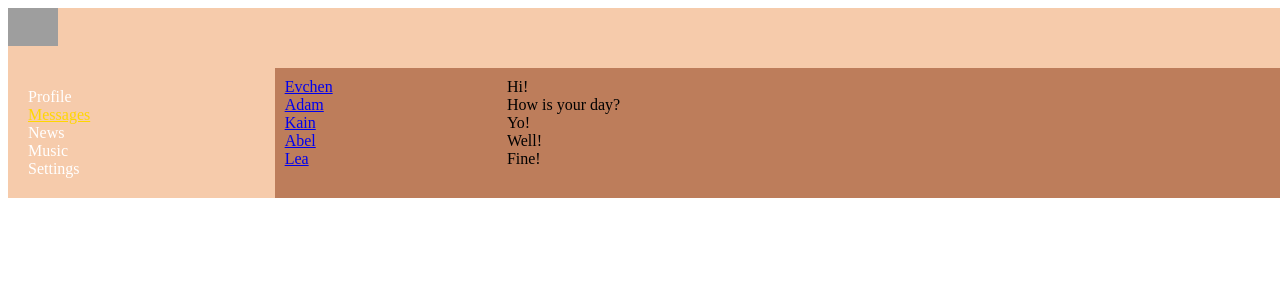
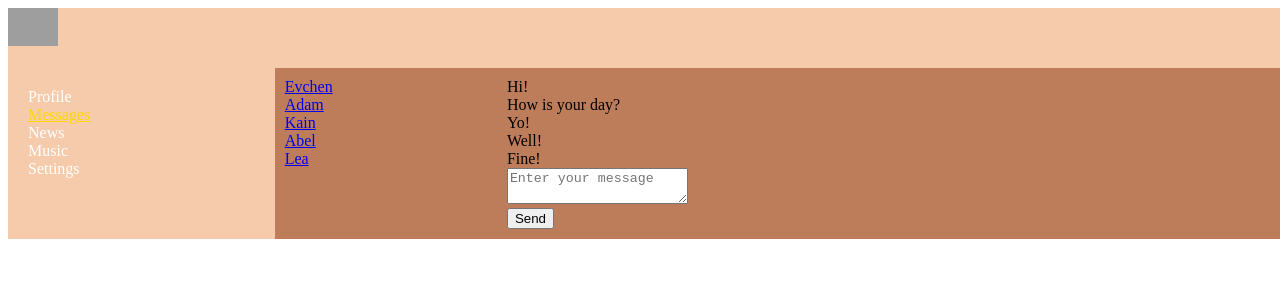
Before and after one commit to e-nie/samurai-way-eva, a React (Create React App) app: page /dialogs in a window 1280 px wide. Shown: the top 300 px of the page. Built offline with nearby package versions, Linux system fonts and the light colour scheme; grey boxes are pictures that could not be loaded.

Commit message:
add message to message page

```diff
--- a/src/App.js
+++ b/src/App.js
@@ -7,6 +7,7 @@ import { Routes, Route } from 'react-router-dom';
 import News from './components/News/News';
 import Music from './components/Music/Music';
 import Settings from './components/Settings/Settings';
+import store from './redux/state';
 
 
 const App = (props) => {
@@ -16,7 +17,7 @@ const App = (props) => {
             <Navbar />
             <div className = 'app-wrapper-content'>
                 <Routes>
-                    <Route path = '/dialogs/*' element = { <Dialogs state = { props.state.dialogsPage } /> } />
+                    <Route path = '/dialogs/*' element = { <Dialogs store={props.store}  /> } />
                     <Route path = '/profile' element = { <Profile profilePage = { props.state.profilePage }
                                                                   dispatch = { props.dispatch } /> } />
                     <Route path = '/news' element = { <News /> } />
--- a/src/components/Dialogs/Dialogs.js
+++ b/src/components/Dialogs/Dialogs.js
@@ -1,13 +1,26 @@
 import React from 'react';
 import s from './Dialogs.module.css';
-import { NavLink } from 'react-router-dom';
 import DialogItem from './DialogItem/DialogsItem';
 import Message from './Message/Message';
+import { sendMessageCreator, updateNewMessageBodyCreator } from '../../redux/state';
 
 
 const Dialogs = (props) => {
-    let dialogsElements = props.state.dialogs.map(d => <DialogItem name = { d.name } id = { d.id } />);
-    let messagesElements = props.state.messages.map(m => <Message id = { m.id } message = { m.message } />);
+    let state = props.store.getState().dialogsPage
+
+    let dialogsElements = state.dialogs.map(d => <DialogItem name = { d.name } id = { d.id } />);
+    let messagesElements =  state.messages.map(m => <Message id = { m.id } message = { m.message } />);
+    let newMessageBody =  state.newMessageBody;
+
+
+    const onSendMessageClick = () => {
+props.store.dispatch(sendMessageCreator())
+    };
+
+    const onNewMessageChange = (e) => {
+      let body= e.target.value
+        props.store.dispatch(updateNewMessageBodyCreator(body))
+    };
 
     return (
         <div className = { s.dialogs }>
@@ -15,7 +28,15 @@ const Dialogs = (props) => {
                 { dialogsElements }
             </div>
             <div className = { s.messages }>
-                { messagesElements }
+                <div>{ messagesElements }</div>
+                <div>
+                    <div><textarea value = { newMessageBody}
+                                   onChange={onNewMessageChange}
+                                   placeholder = 'Enter your message'></textarea></div>
+                    <div>
+                        <button onClick = { onSendMessageClick }>Send</button>
+                    </div>
+                </div>
             </div>
         </div>
     );
--- a/src/index.js
+++ b/src/index.js
@@ -10,7 +10,7 @@ const root = ReactDOM.createRoot(document.getElementById('root'));
 let rerenderEntireTree = (state) => {
     root.render(
         <BrowserRouter>
-            <App state = { state } dispatch = { store.dispatch.bind(store) } />
+            <App state = { state } dispatch = { store.dispatch.bind(store) } store={store} />
         </BrowserRouter>
     );
 };
--- a/src/redux/state.js
+++ b/src/redux/state.js
@@ -1,5 +1,7 @@
 const ADD_POST = 'ADD-POST';
 const UPDATE_NEW_POST_TEXT = 'UPDATE-NEW-POST-TEXT';
+const UPDATE_NEW_MESSAGE_BODY = 'UPDATE-NEW-MESSAGE-BODY';
+const SEND_MESSAGE = 'SEND-MESSAGE';
 
 let store = {
     _state: {
@@ -27,7 +29,8 @@ let store = {
                 { id: 3, message: 'Yo!' },
                 { id: 4, message: 'Well!' },
                 { id: 5, message: 'Fine!' }
-            ]
+            ],
+            newMessageBody: ""
         }
     },
     _callSubscriber() {
@@ -39,11 +42,11 @@ let store = {
         return this._state;
     },
     subscribe(observer) {
-        this._calSubscriber = observer;
+        this._callSubscriber = observer;
     }, // don't change State
 
     dispatch(action) {
-        if (action.type === 'ADD-POST') {
+        if (action.type === ADD_POST) {
             let newPost = {
                 id: 5,
                 message: this._state.profilePage.newPostText,
@@ -51,19 +54,28 @@ let store = {
             };
             this._state.profilePage.posts.push(newPost);
             this._state.profilePage.newPostText = '';
-            this._calSubscriber(this._state);
-        } else if (action.type === 'UPDATE-NEW-POST-TEXT') {
+            this._callSubscriber(this._state);
+        } else if (action.type === UPDATE_NEW_POST_TEXT) {
             this._state.profilePage.newPostText = action.newText;
-            this._calSubscriber(this._state);
+            this._callSubscriber(this._state);
+        } else if(action.type === UPDATE_NEW_MESSAGE_BODY) {
+            this._state.dialogsPage.newMessageBody = action.body
+            this._callSubscriber(this._state)
+        } else if(action.type === SEND_MESSAGE) {
+           let body =  this._state.dialogsPage.newMessageBody
+           this._state.dialogsPage.newMessageBody = ''
+            this._state.dialogsPage.messages.push({id:6, message: body})
+            this._callSubscriber(this._state)
         }
     }
 };
 
 
 export const addPostActionCreator = () => ({ type: ADD_POST });
-
 export const updateNewPostTextActionCreator = (text) => ({ type: UPDATE_NEW_POST_TEXT, newText: text });
 
+export const sendMessageCreator = () => ({ type: SEND_MESSAGE });
+export const updateNewMessageBodyCreator = (body) => ({ type: UPDATE_NEW_MESSAGE_BODY, body: body });
 
 export default store;
 window.state = store;
```
